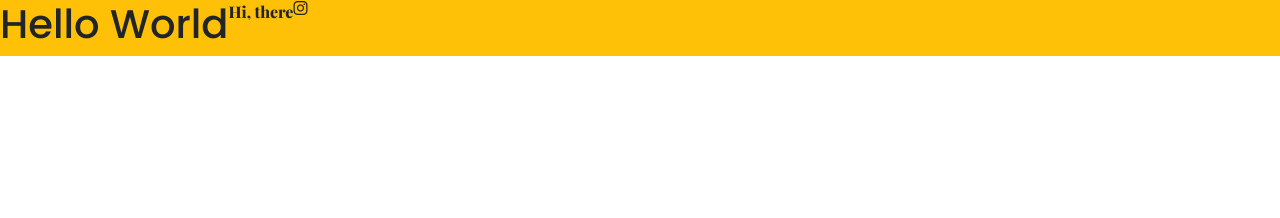
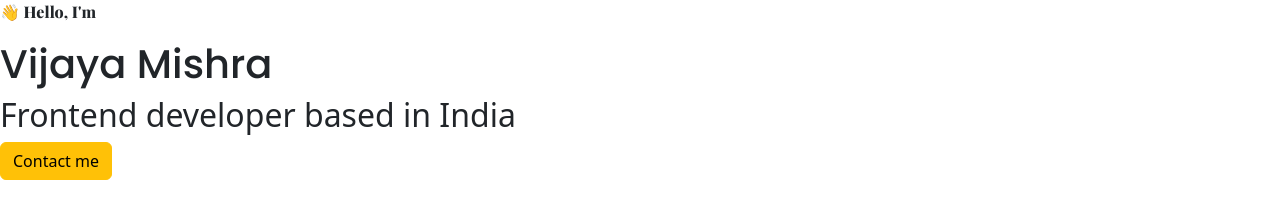
Before and after one commit to Vijayaa21/portfolio, a plain HTML site: page portfolio.html in a window 1280 px wide. Drawn offline with nearby package versions, Linux system fonts and the light colour scheme; a web font is replaced by a local one.

Commit message:
added structure

```diff
--- a/portfolio.html
+++ b/portfolio.html
@@ -13,10 +13,10 @@
   <script src="https://kit.fontawesome.com/8c341ede2d.js" crossorigin="anonymous"></script>
 </head>
 <body>
-  <div class="d-flex bg-warning">
-  <h1>Hello World</h1>
-  <p>Hi, there</p>
-  <i class="fa-brands fa-instagram"></i>
+  <p>👋 Hello, I'm </p>
+    <h1>Vijaya Mishra</h1>
+    <h2>Frontend developer based in India</h2>
+    <a href="#" class = "btn btn-warning"> Contact me</a>
 </div>
 </body>
 </html>
```
Also changed, not shown: index.html (added).
